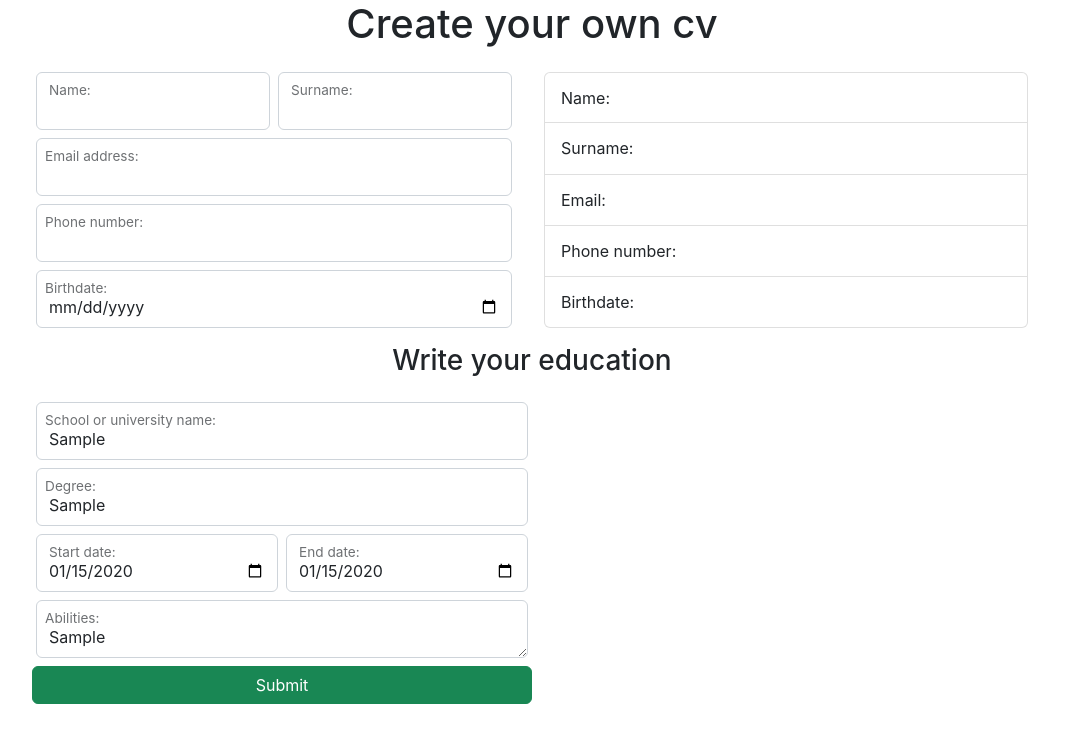
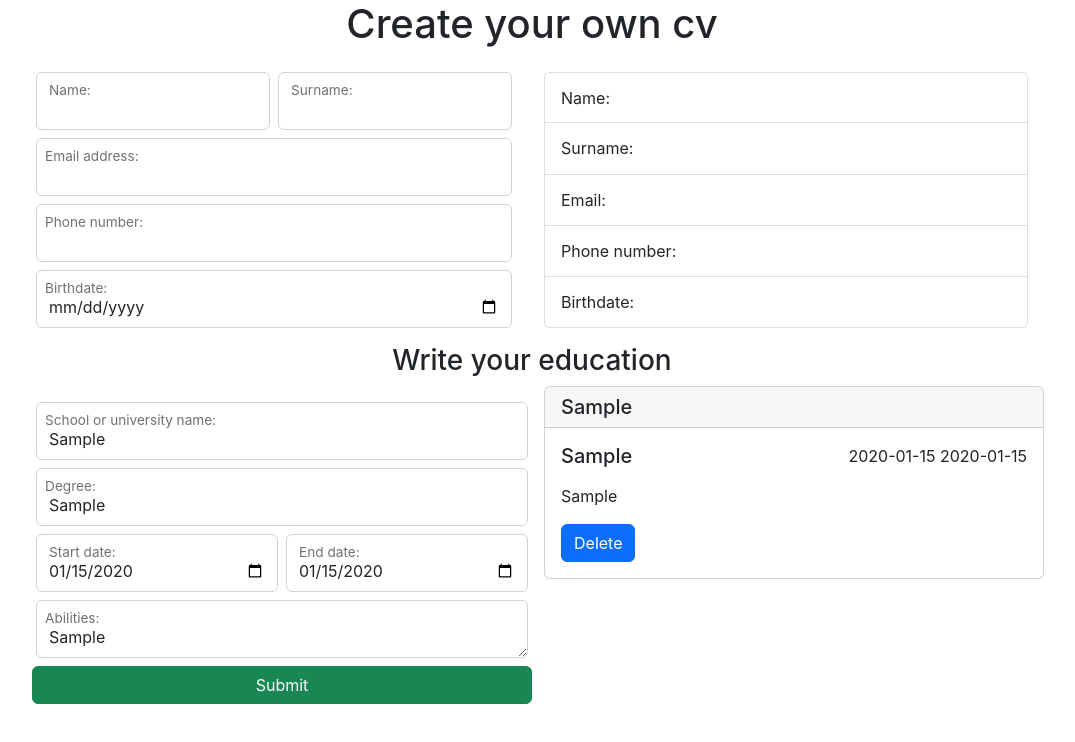
Before and after one commit to KristinaProject/odin-cv-project, a React (Create React App) app: page / in a window 1280 px wide. Both pictures are taken after typing "Sample", "Sample", "2020-01-15", "2020-01-15", "Sample" into the empty fields and a click on the button "Submit". Shown: the top 742 px of the page, without its empty margins (108-1183 px from the left). Built offline with nearby package versions, Linux system fonts and the light colour scheme.

Commit message:
feat got again good info to card for edu

```diff
--- a/src/components/EducOutput.jsx
+++ b/src/components/EducOutput.jsx
@@ -1,9 +1,22 @@
 export function EducOutput(props) {
+
+
+  console.log(props.data)
   return (
     <div id="eduOutput">
-      {
-
-      }
+      {props.data.map((item) => (
+          <div className="card" key={item.school}>
+            <h5 className="card-header">{item.school}</h5>
+            <div className="card-body">
+              <div className="d-flex justify-content-between">
+                <h5 className="card-title">{item.degree}</h5>
+                <p>{item.start} {item.end}</p>
+              </div>
+              <p className="card-text">{item.ability}</p>
+              <button className="btn btn-primary" >Delete</button>
+            </div>
+          </div>
+      ))}
     </div>
-  )
+  );
 }
--- a/src/components/Education.jsx
+++ b/src/components/Education.jsx
@@ -17,9 +17,7 @@ export function Education(props) {
   const endRef = useRef(null);
   const abilityRef = useRef(null);
 
-  function onSubmitEdu(e) {
-    e.preventDefault();
-
+  function onchange() {
     const edu = {
       school: schoolRef.current.value,
       degree: degreeRef.current.value,
@@ -29,18 +27,22 @@ export function Education(props) {
     };
 
     setForm(edu);
+  }
 
-    props.setEducation([...props.education, {...form}]);
+  function onSubmitEdu(e) {
+    e.preventDefault();
+    props.setEducation([...props.education, { ...form }]);
   }
 
   return (
-    <form id="educa" className="row p-3 g-2" onSubmit={onSubmitEdu}>
+    <form id="educa" className="row p-3 g-2 " onSubmit={onSubmitEdu}>
       <div className="form-floating">
         <input
           type="text"
           className="form-control"
           name="school"
           ref={schoolRef}
+          onChange={onchange}
         />
         <label htmlFor="school">School or university name: </label>
       </div>
@@ -50,6 +52,7 @@ export function Education(props) {
           className="form-control"
           name="degree"
           ref={degreeRef}
+          onChange={onchange}
         />
         <label htmlFor="degree">Degree: </label>
       </div>
@@ -60,6 +63,7 @@ export function Education(props) {
             className="form-control"
             name="startDate"
             ref={startRef}
+            onChange={onchange}
           />
           <label htmlFor="startDate">Start date: </label>
         </div>
@@ -71,6 +75,7 @@ export function Education(props) {
             className="form-control"
             name="endDate"
             ref={endRef}
+            onChange={onchange}
           />
           <label htmlFor="endDate">End date: </label>
         </div>
@@ -82,6 +87,7 @@ export function Education(props) {
           className="form-control"
           name="abiilities"
           ref={abilityRef}
+          onChange={onchange}
         />
         <label htmlFor="abilities">Abilities: </label>
       </div>
```
Also changed, not shown: src/App.js (+4 -10 lines).
